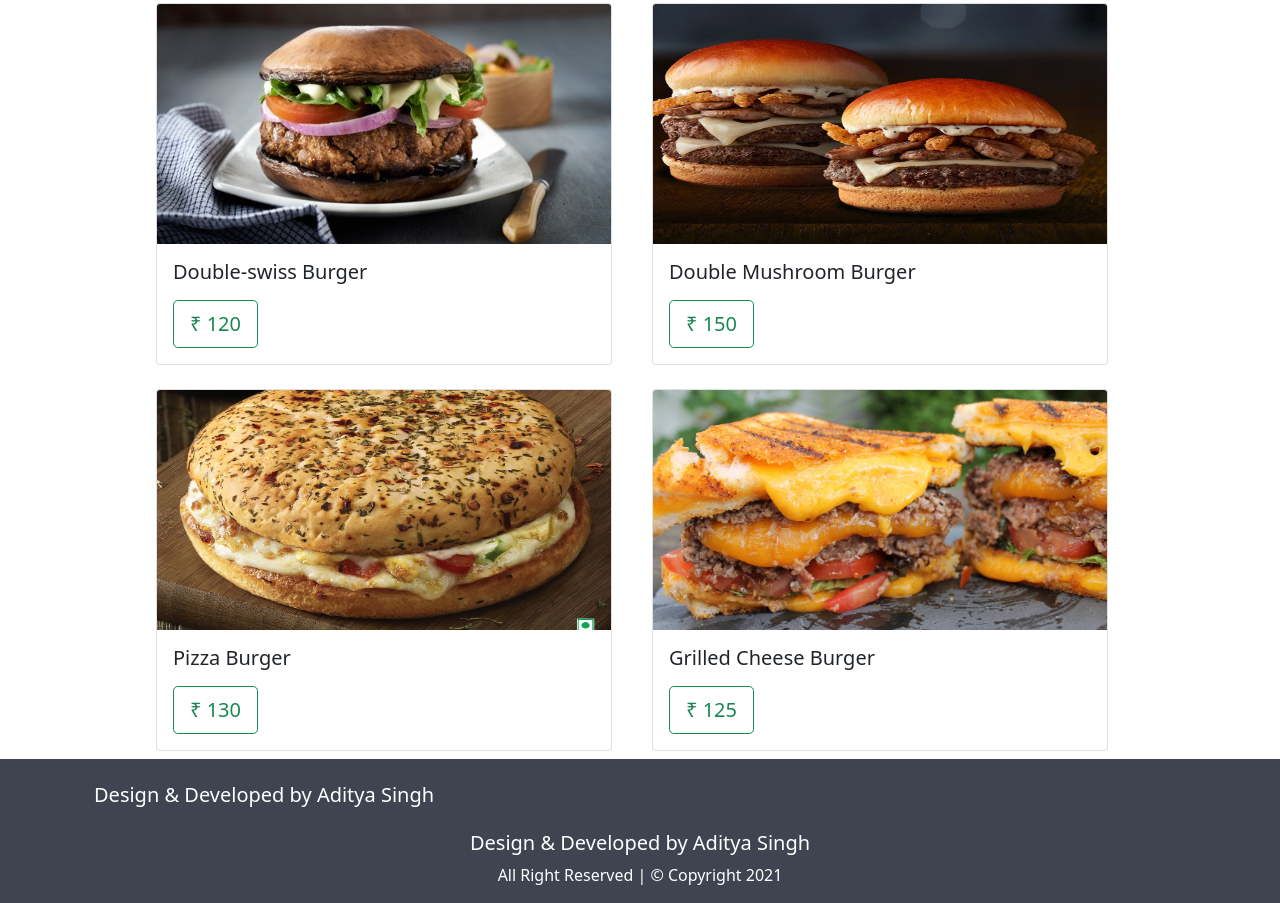
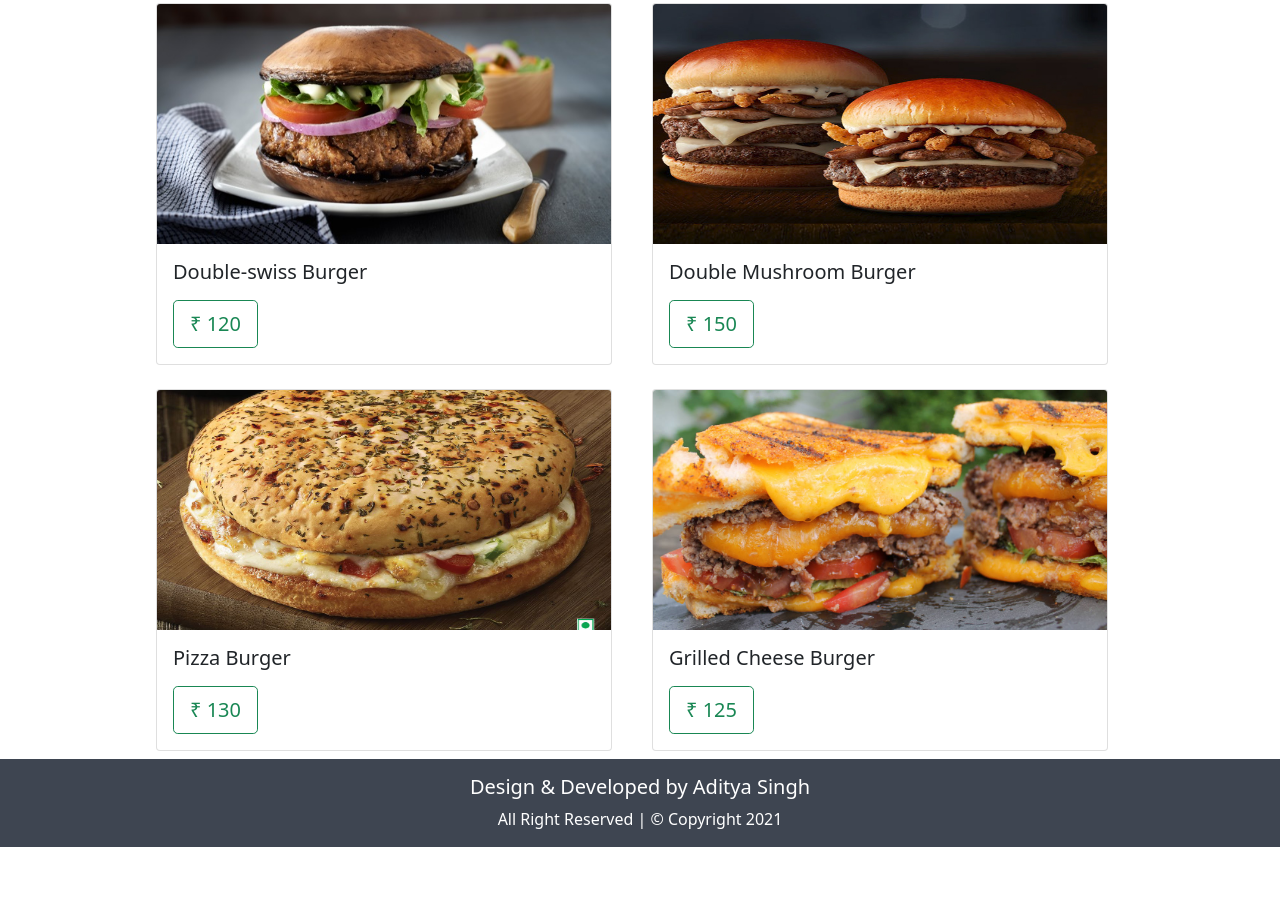
Before and after one commit to adiisingh2503/t-burger, a plain HTML site: page index.html in a window 1280 px wide. Shown: the part 2055-2958 px from the top of the page. After the commit the page ends 2902 px from the top, so only its background shows below. Drawn offline with nearby package versions, Linux system fonts and the light colour scheme.

Commit message:
Update index.html

```diff
--- a/index.html
+++ b/index.html
@@ -240,12 +240,6 @@
     <div>
         <footer class="text-lg-start text-white text-center" style="background-color: #3e4551">
 
-            <div class="container p-4 pb-0">
-
-
-                <div>
-                    <h5 class="Tasty Burger">Design & Developed by Aditya Singh</h5>
-                </div>
 
 
                 <div class="text-center p-3" style="background-color: rgba(0, 0, 0, 0)">
```
